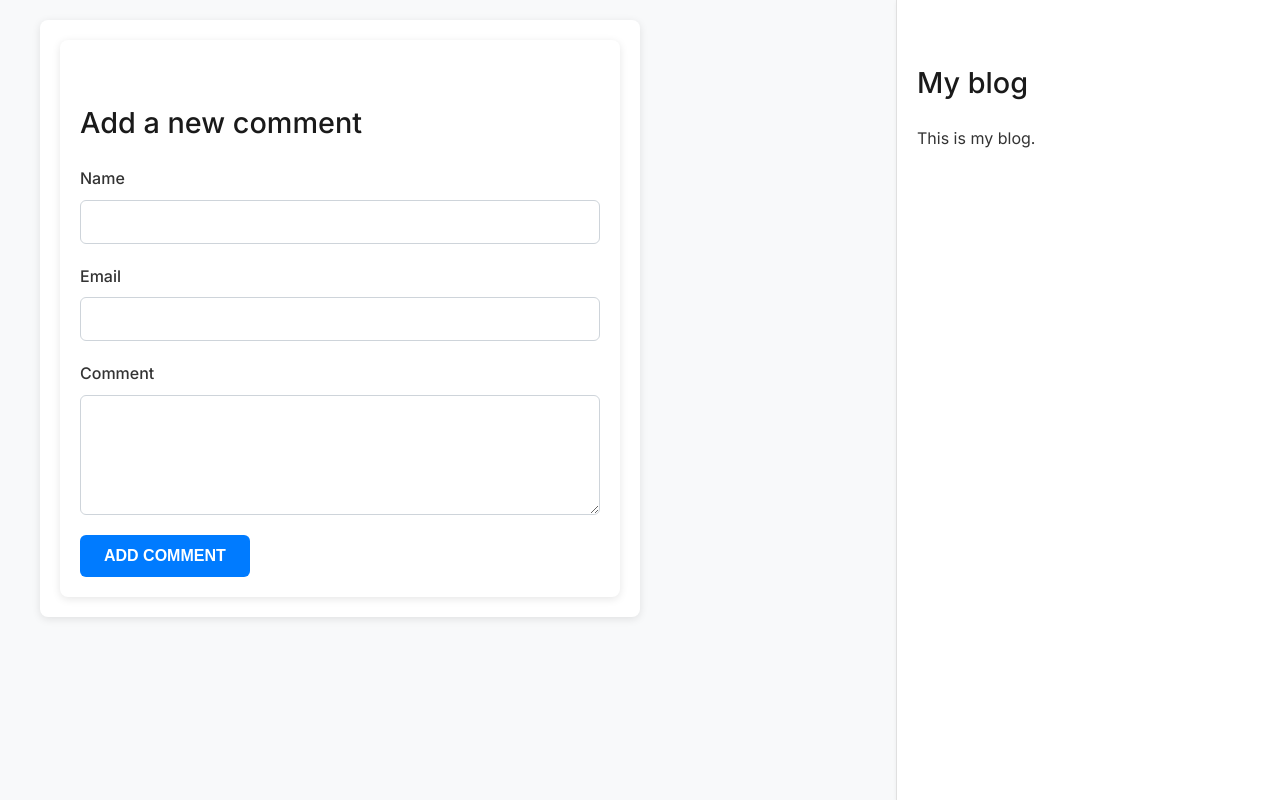
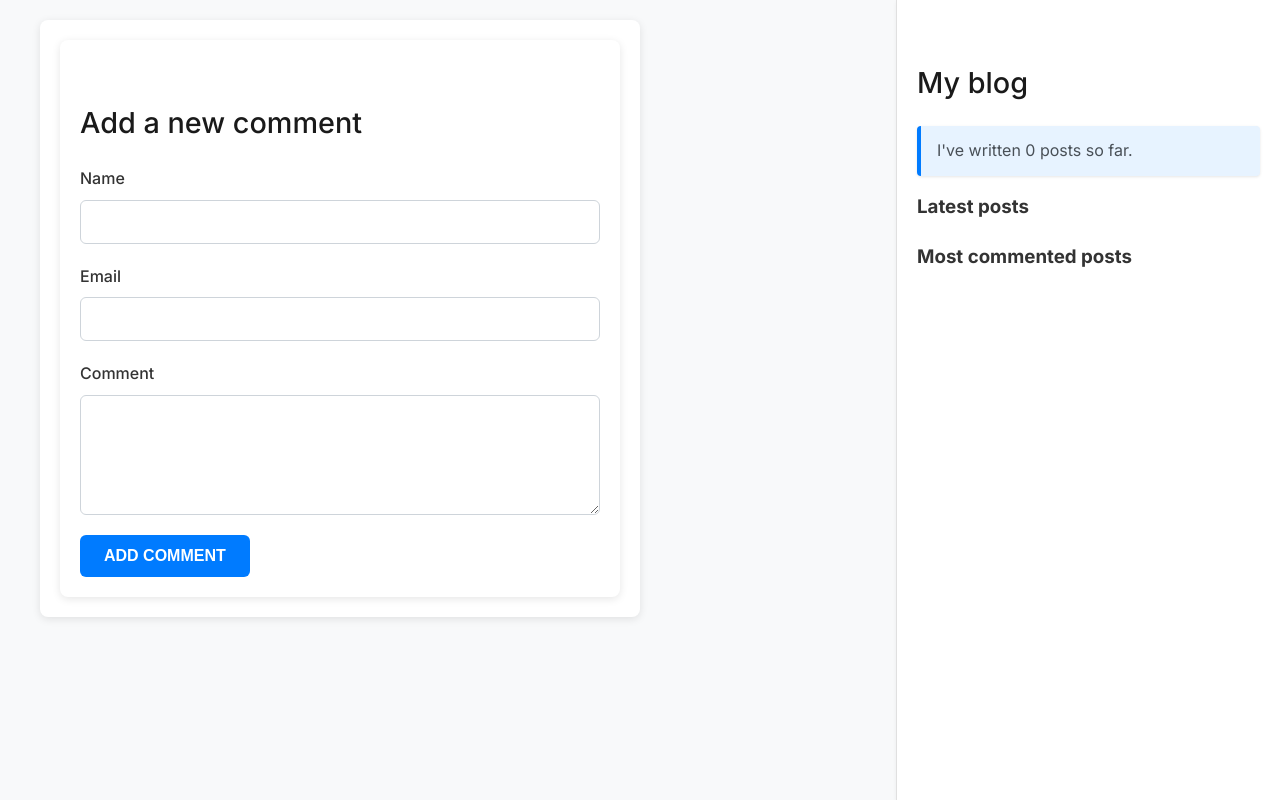
Before and after one commit to HashimThePassionate/Django-Projects-Hub, a Django app: template 01_blog_application/blog/templates/blog/post/comment.html in a window 1280 px wide. Run offline with Django 5.2, Linux system fonts and the light colour scheme; the template is opened without the code that fills it: values that come from a table or form of the project are taken from there, others are empty.

Commit message:
📝 custom template tags

```diff
--- a/01_blog_application/blog/static/css/blog.css
+++ b/01_blog_application/blog/static/css/blog.css
@@ -211,6 +211,69 @@ label {
     margin: 40px 0 20px;
 }
 
+
+.tags {
+    font-size: 0.9rem;
+    color: #495057; /* Matches comment info color for consistency */
+    background: #f8f9fa; /* Light background like even comments */
+    padding: 8px 12px;
+    border-radius: 4px;
+    display: inline-block;
+    margin-top: 12px;
+    border: 1px solid #e0e0e0; /* Matches sidebar border */
+    transition: background-color 0.3s ease;
+}
+
+.tags:hover {
+    background: #e9ecef; /* Slightly darker on hover for interaction */
+}
+
+/* Latest Posts List */
+.latest-posts-list {
+    list-style: none;
+    padding: 0;
+    margin: 20px 0;
+}
+
+.latest-post-item {
+    margin-bottom: 10px;
+    padding: 10px;
+    background: #ffffff;
+    border-radius: 6px;
+    border-left: 3px solid #007bff;
+    box-shadow: 0 1px 3px rgba(0, 0, 0, 0.1);
+    transition: background-color 0.3s ease, transform 0.2s ease;
+}
+
+.latest-post-item:hover {
+    background: #f8f9fa;
+    transform: translateY(-2px);
+}
+
+.latest-post-item a {
+    font-size: 1rem;
+    font-weight: 500;
+    color: #007bff;
+    text-decoration: none;
+}
+
+.latest-post-item a:hover {
+    color: #0056b3;
+    text-decoration: underline;
+}
+
+/* Alert Class */
+.alert {
+    font-size: 1rem;
+    color: #495057;
+    background: #e7f3ff; /* Light blue background for a subtle alert */
+    padding: 12px 16px;
+    border-left: 4px solid #007bff; /* Blue border to match theme */
+    border-radius: 4px;
+    margin: 16px 0;
+    box-shadow: 0 1px 3px rgba(0, 0, 0, 0.1);
+}
+
     /* Responsive Design */
     @media (max-width: 768px) {
         #content, #sidebar {
@@ -245,19 +308,3 @@ label {
             padding: 12px;
         }
     }
-
-.tags {
-    font-size: 0.9rem;
-    color: #495057; /* Matches comment info color for consistency */
-    background: #f8f9fa; /* Light background like even comments */
-    padding: 8px 12px;
-    border-radius: 4px;
-    display: inline-block;
-    margin-top: 12px;
-    border: 1px solid #e0e0e0; /* Matches sidebar border */
-    transition: background-color 0.3s ease;
-}
-
-.tags:hover {
-    background: #e9ecef; /* Slightly darker on hover for interaction */
-}
--- a/01_blog_application/blog/templates/blog/base.html
+++ b/01_blog_application/blog/templates/blog/base.html
@@ -1,3 +1,4 @@
+{% load blog_tags %}
 {% load static %}
 <!DOCTYPE html>
 <html lang="en">
@@ -16,7 +17,20 @@
         </div>
         <div id="sidebar">
             <h2>My blog</h2>
-            <p>This is my blog.</p>
+            <p class="alert">
+            I've written {% total_posts %} posts so far.
+            </p>
+            <h3>Latest posts</h3>
+            {% show_latest_posts 4 %}
+            <h3>Most commented posts</h3>
+            {% get_most_commented_posts as most_commented_posts %}
+            <ul class="latest-posts-list">
+                {% for post in most_commented_posts %}
+                <li>
+                <a href="{{ post.get_absolute_url }}">{{ post.title }}</a>
+                </li>
+                {% endfor %}
+            </ul>
         </div>
     </div>
 </body>
--- /dev/null
+++ b/01_blog_application/blog/templates/blog/post/latest_posts.html
@@ -0,0 +1,7 @@
+<ul class="latest-posts-list">
+    {% for post in latest_posts %}
+    <li class="latest-post-item">
+        <a href="{{ post.get_absolute_url }}">{{ post.title }}</a>
+    </li>
+    {% endfor %}
+</ul>
--- /dev/null
+++ b/01_blog_application/blog/templatetags/blog_tags.py
@@ -0,0 +1,19 @@
+from django import template
+from ..models import Post
+from django.db.models import Count
+
+register = template.Library()
+
+
+@register.simple_tag
+def total_posts():
+    return Post.published.count()
+
+@register.inclusion_tag('blog/post/latest_posts.html')
+def show_latest_posts(count=5):
+    latest_posts = Post.published.order_by('-publish')[:count]
+    return {'latest_posts': latest_posts}
+
+@register.simple_tag
+def get_most_commented_posts(count=2):
+    return Post.published.annotate(total_comments=Count('comments')).order_by('-total_comments')[:count]
```
Also changed, not shown: 01_blog_application/blog/templatetags/__init__.py (added). Lines whose indentation alone changed are shown as unchanged.
